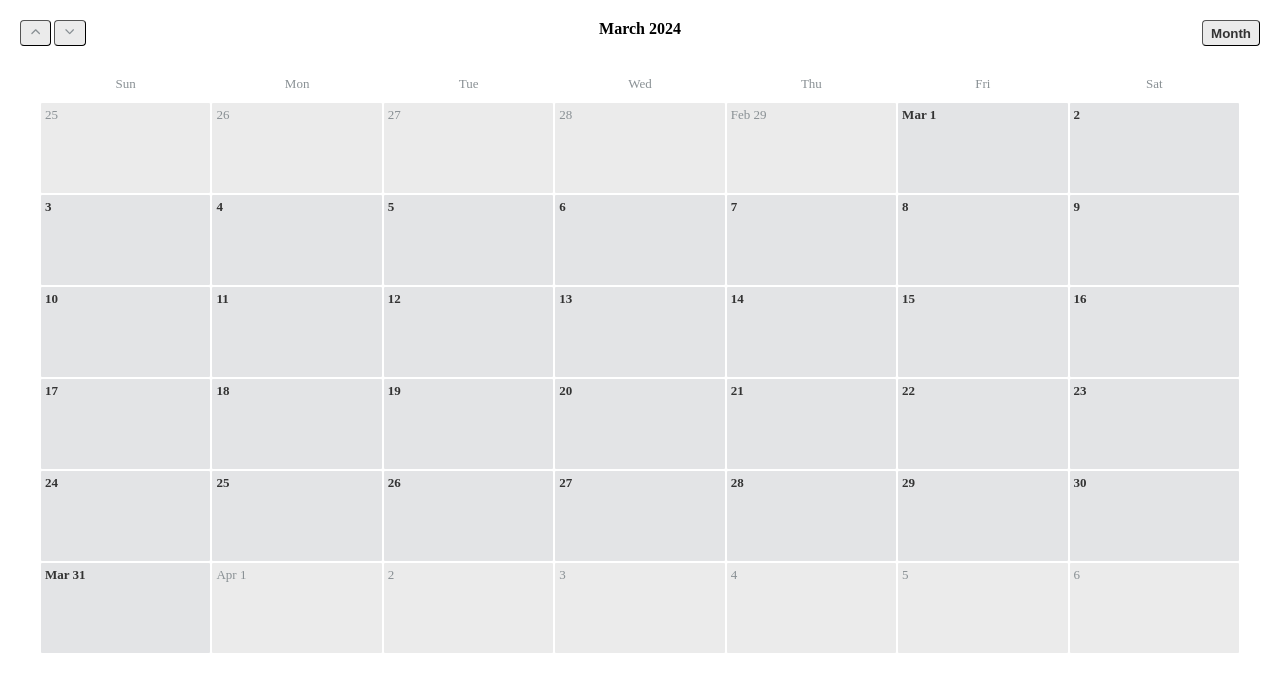
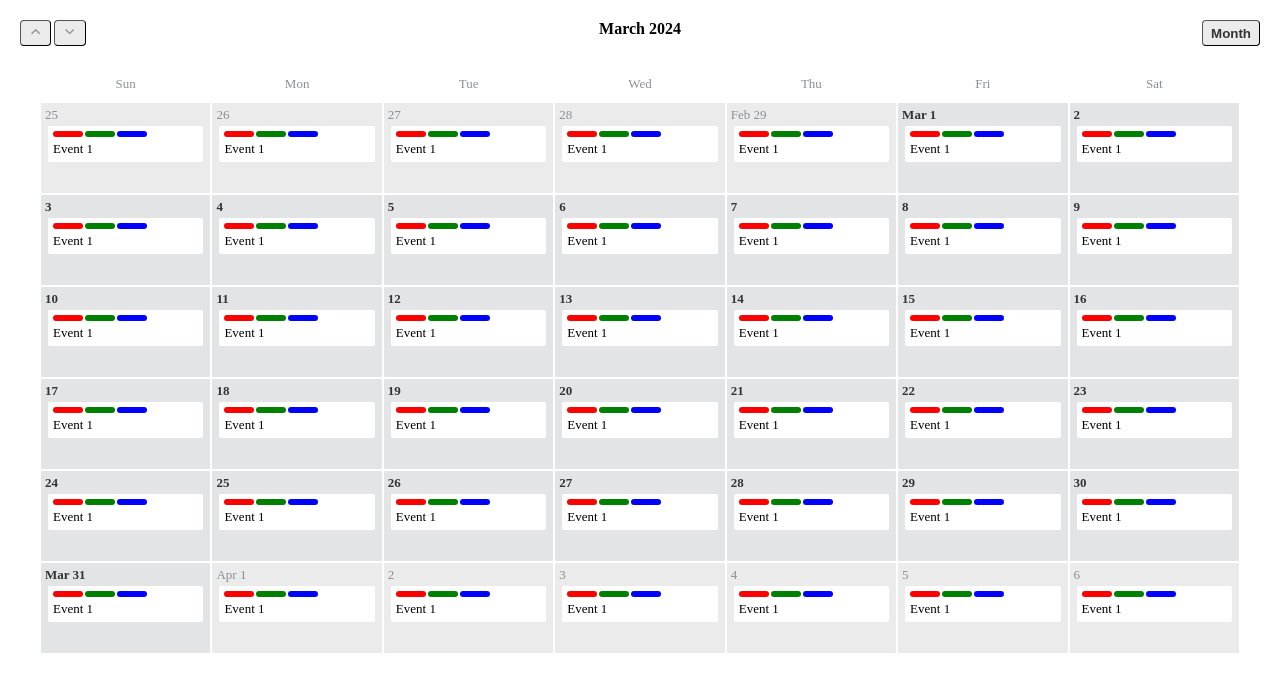
Before and after one commit to Vlad-Pelmeshka/react_calendar, a React (Create React App) app: page / in a window 1280 px wide. Shown: the top 692 px of the page. Built offline with nearby package versions, Linux system fonts and the light colour scheme.

Commit message:
event added

```diff
--- a/src/components/CalendarItem.js
+++ b/src/components/CalendarItem.js
@@ -1,6 +1,14 @@
 import React from 'react';
+import Event from './Event';
 
 class CalendarItem extends React.Component {
+
+    constructor(props){
+        super(props)
+        this.state = {
+            events: this.props.events
+        }
+    }
 
     render(){
         const el = this.props.item;
@@ -11,6 +19,11 @@ class CalendarItem extends React.Component {
                     <div className="calendar-item-head">
                         <b>{((el.monthShortTitle) && (el.monthShortTitle + " ")) + el.day}</b>
                     </div>
+                    <div className='calendar-item-event'>
+                        { this.state.events.map((event, index) => (
+                            <Event key={index + event.date.day} event={event}/>
+                        ))}
+                    </div>
                 </div>
             </div>
         )
--- /dev/null
+++ b/src/components/Event.js
@@ -0,0 +1,31 @@
+import React from 'react';
+
+
+class Event extends React.Component {
+
+    constructor(props){
+        super(props)
+        this.state = {
+            event: this.props.event
+        }
+    }
+
+    render(){
+
+        // console.log(this.props.event)
+        // console.log(this.state.event.title)
+        return(
+            <div className="event">
+                <div className="event-colors">
+                    {this.state.event.colors.map((el, index) => (
+                        <div key={index} style={{backgroundColor: el}}></div>
+                    ))}
+                </div>
+                <div className="event-title">{this.state.event.title}</div>
+            </div>
+        )
+    }
+
+}
+
+export default Event
--- a/src/components/FormCalendar.js
+++ b/src/components/FormCalendar.js
@@ -15,7 +15,7 @@ class Calendar extends React.Component {
                 {
                     id: 1,
                     title: 'Event 1',
-                    colors: '',
+                    colors: ['red','green','blue'],
                     date: [{
                         year: 2024,
                         month: 2,
@@ -72,7 +72,7 @@ class Calendar extends React.Component {
                     <HeaderCalendar />
                     <div className="calendar-list calendar-grid">
                         {weekDates.map((el, index) => (
-                            <CalendarItem key={index} item={el} />
+                            <CalendarItem key={index} item={el} events={this.state.events} />
                         ))}
                     </div>
                 </div>
--- a/src/components/Header.js
+++ b/src/components/Header.js
@@ -10,6 +10,7 @@ class Header extends React.Component {
             year: this.props.currentYear
         }
 
+        this.changeMonth = this.changeMonth.bind(this)
     }
 
     render(){
@@ -44,13 +45,13 @@ class Header extends React.Component {
 
     changeMonth(data){
         if(data === -1 && this.state.month === 0){
-            this.state.year--
-            this.state.month = 11
+            this.setState({ year: this.setState-- })
+            this.setState({ month: 11 })
         }else if(data === 1 && this.state.month === 11){
-            this.state.year++
-            this.state.month = 0
+            this.setState({ year: this.setState++ })
+            this.setState({ month: 0 })
         }else{
-            this.state.month += data
+            this.setState({ month: this.state.month+data })
         }
 
         this.props.onChangeMonth({year: this.state.year, month: this.state.month})
--- /dev/null
+++ b/src/css/global/event.scss
@@ -0,0 +1,21 @@
+.event{
+    background-color: #fff;
+    padding: 5px;
+    margin: 3px;
+    border-radius: 2px;
+
+    &-colors{
+        display: flex;
+        margin-bottom: 4px;
+
+        gap: 2px;
+
+        div{
+            border-radius: 50px;
+            max-width: 30px;
+            width: 100%;
+            padding: 3px;
+
+        }
+    }
+}
--- a/src/css/style.scss
+++ b/src/css/style.scss
@@ -6,3 +6,4 @@
 
 @import "global/header";
 @import "global/calendar";
+@import "global/event";
```
Also changed, not shown: 1 other file (tests, documents, lock files or other folders).
